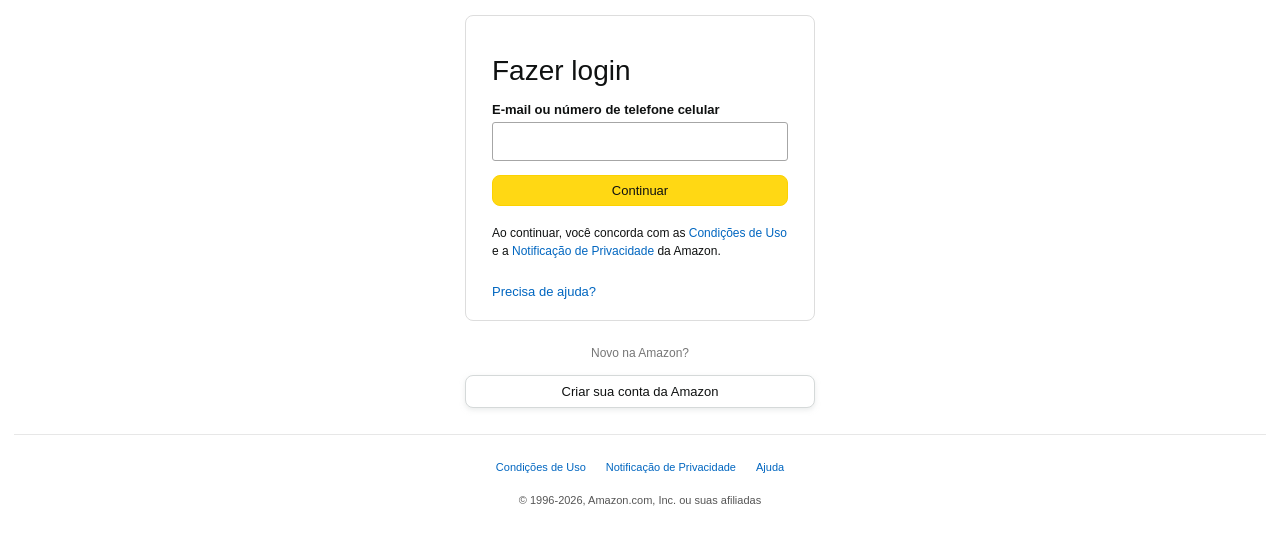
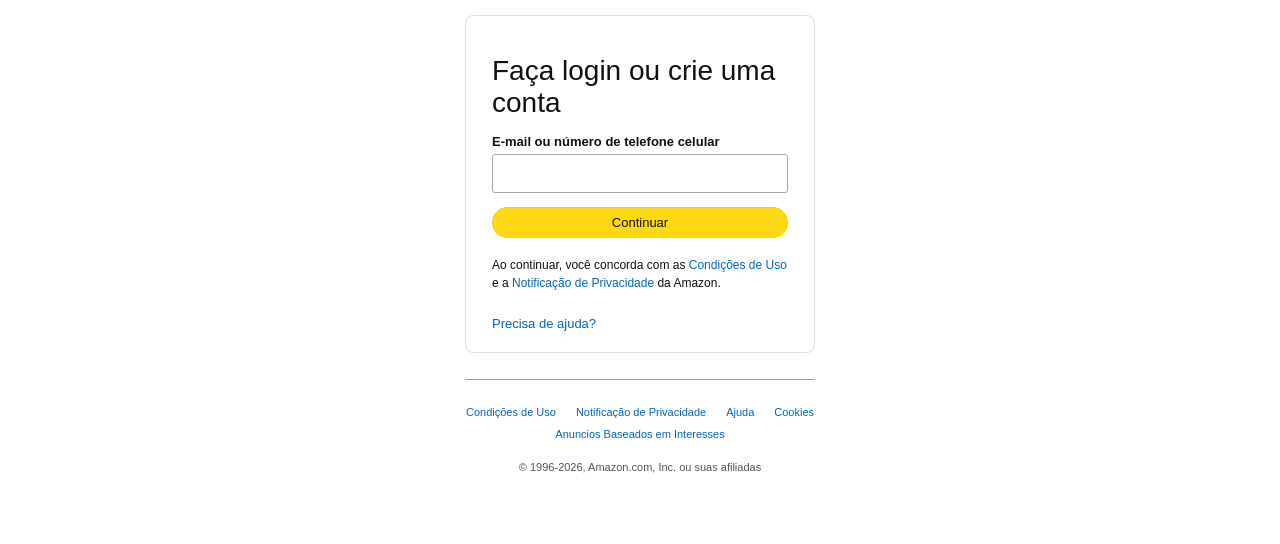
Before and after one commit to GregorioVicente/projeto-1, a plain HTML site: page index.html in a window 1280 px wide. Shown: the part 58-602 px from the top of the page. Drawn offline with Linux system fonts and the light colour scheme.

Commit message:
Fix: Reajustado pagina de acordo com a oficial (alteração nos botões e frases exibidas)

```diff
--- a/index.html
+++ b/index.html
@@ -14,10 +14,10 @@
 
     <div class="bloco-central">
         <div class="caixa-login">
-            <h1>Fazer login</h1>
+            <h1>Faça login ou crie uma conta</h1>
             <div class="campo">
                 <label>E-mail ou número de telefone celular</label>
-                <input type="text">
+                <input type="text" >
                 <button  class="botao-primario">Continuar</button>
             </div>
             <p class="termos">
@@ -27,16 +27,14 @@
                 <a href="#">Precisa de ajuda?</a>
             </div>
         </div>
-        <div class="divisor">
-            <span>Novo na Amazon?</span>
-        </div>
-        <a href="#" class="botao-secundario">Criar sua conta da Amazon</a>
-    </div>
+
     <footer class="rodape">
         <div class="links-rodape">
             <a href="#">Condições de Uso</a>
             <a href="#">Notificação de Privacidade</a>
             <a href="#">Ajuda</a>
+            <a href="#">Cookies</a>
+            <a href="#">Anuncios Baseados em Interesses</a>
         </div>
         <p class="direitos-autorais">&copy; 1996-2026, Amazon.com, Inc. ou suas afiliadas</p>
     </footer>
--- a/style.css
+++ b/style.css
@@ -66,7 +66,7 @@
 .botao-primario {
     background-color: #ffd814;
     border: 1px solid #fcd200;
-    border-radius: 8px;
+    border-radius: 15px;
     height: 31px;
     font-size: 13px;
     color: #0f1111;
@@ -117,7 +117,7 @@
     align-items: center;
     background-color: #ffffff;
     border: 1px solid #d5d9d9;
-    border-radius: 8px;
+    border-radius: 15px;
     height: 31px;
     font-size: 13px;
     color: #0f1111;
@@ -133,7 +133,7 @@
     flex-direction: column;
     align-items: center;
     gap: 10px;
-    border-top: 1px solid #e7e7e7;
+    border-top: 1px solid #9a9a9a;
 }
 
 .links-rodape {
```
